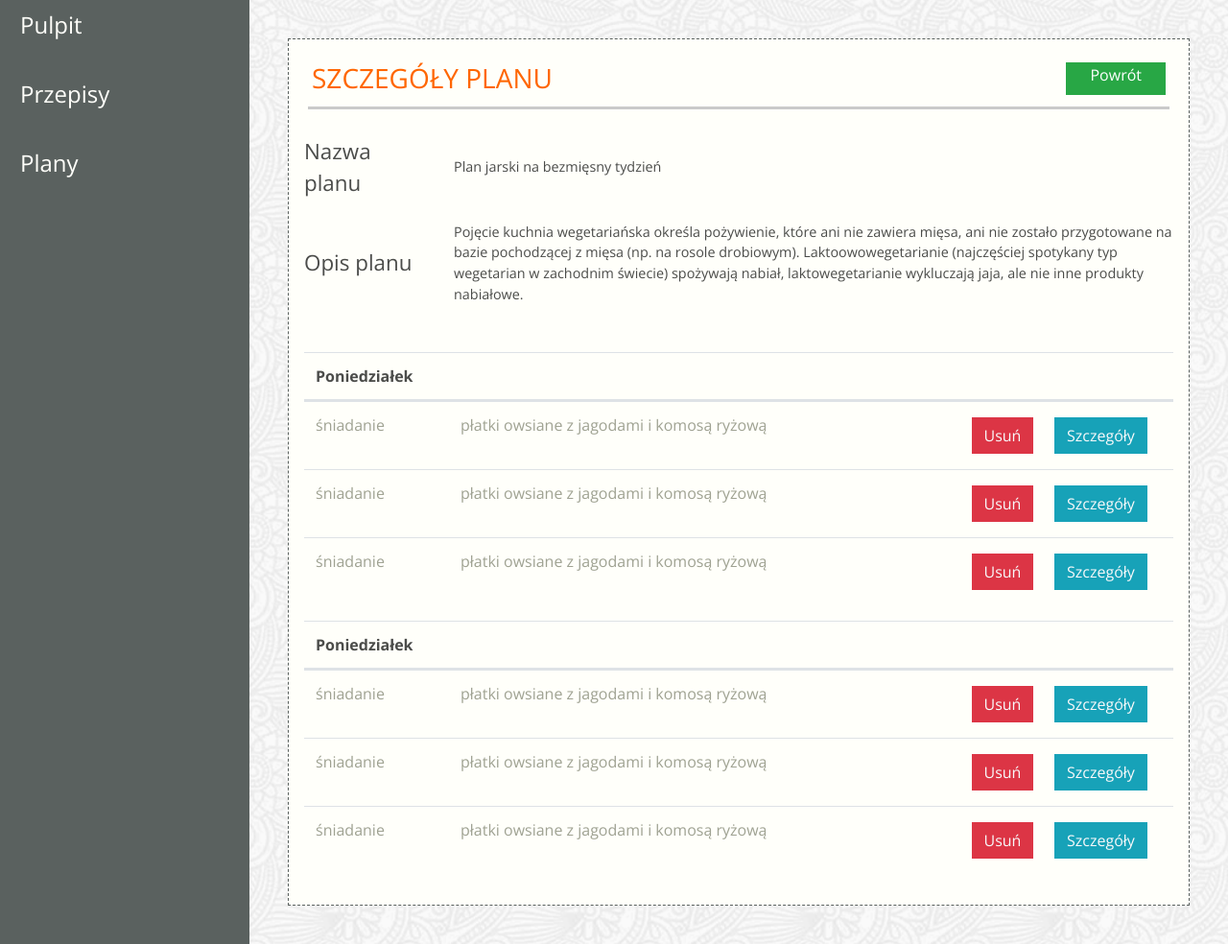
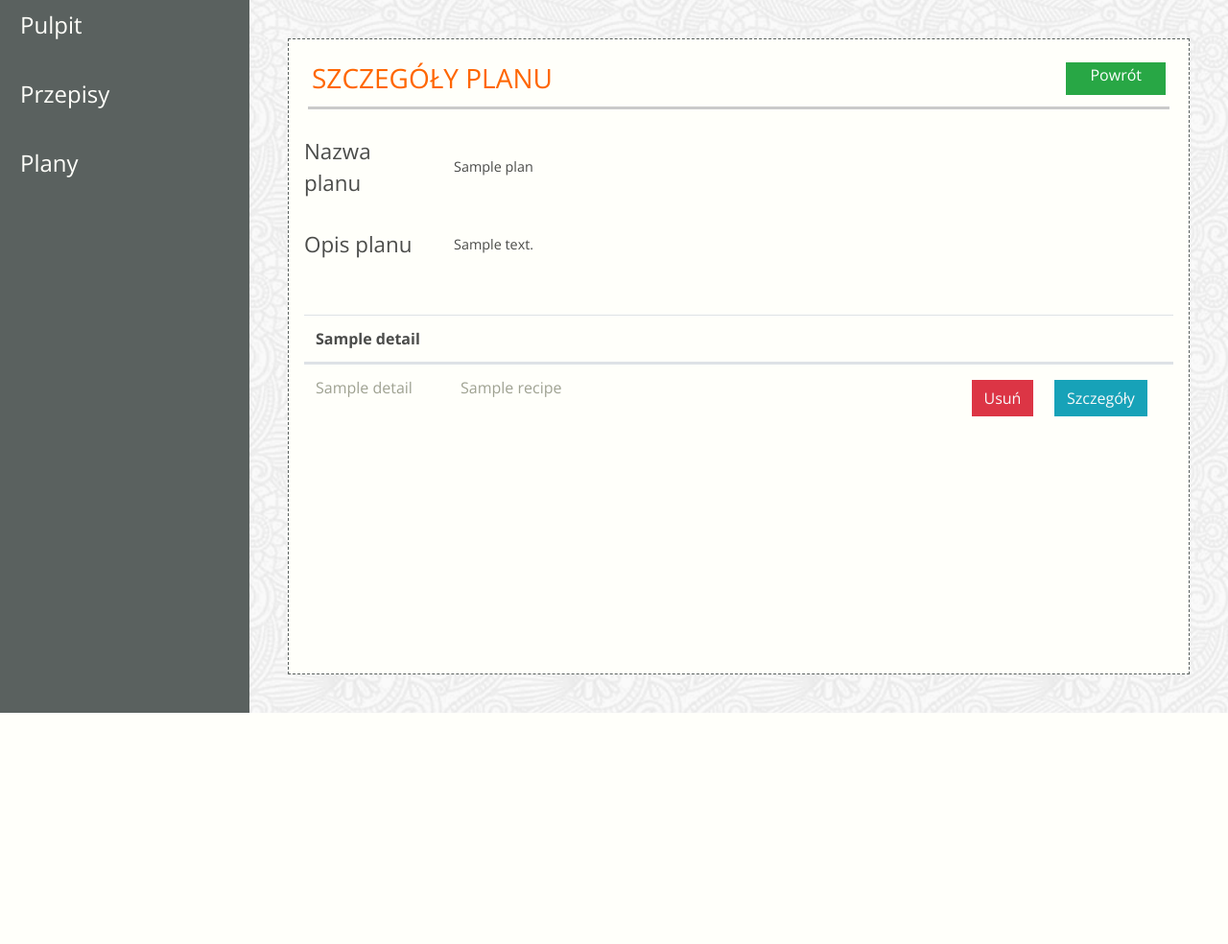
Before and after one commit to mateuszg1989/Jedzonko_scrum_project, a Django app: template jedzonko/templates/app-details-schedules.html in a window 1280 px wide. Shown: the part 84-1068 px from the top of the page at 96% size. After the commit the page ends 827 px from the top, so only its background shows below. Run offline with Django 3.2, Linux system fonts and the light colour scheme; the template is opened without the code that fills it: most values are stand-ins (such as "Sample title", 1, 10 or a date in 2020); some libraries are stand-ins or nearby versions; some web fonts are replaced.

Commit message:
task 7.1 v 1.0

```diff
--- a/jedzonko/templates/app-details-schedules.html
+++ b/jedzonko/templates/app-details-schedules.html
@@ -8,7 +8,7 @@
             <h3 class="color-header text-uppercase">SZCZEGÓŁY PLANU</h3>
         </div>
         <div class="col d-flex justify-content-end mb-2 noPadding">
-            <a href="" class="btn btn-success rounded-0 pt-0 pb-0 pr-4 pl-4">Powrót</a>
+            <a href="/main/" class="btn btn-success rounded-0 pt-0 pb-0 pr-4 pl-4">Powrót</a>
         </div>
     </div>
 
@@ -19,32 +19,24 @@
                                     Nazwa planu
                                 </span>
                 <div class="col-sm-10">
-                    <p class="schedules-text">Plan jarski na bezmięsny
-                        tydzień</p>
+                    <p class="schedules-text">{{ plan.name }}</p>
                 </div>
             </div>
+
             <div class="form-group row">
                                 <span class="col-sm-2 label-size col-form-label">
                                     Opis planu
                                 </span>
                 <div class="col-sm-10">
-                    <p class="schedules-text">
-                        Pojęcie kuchnia wegetariańska określa pożywienie, które
-                        ani nie zawiera mięsa, ani nie zostało przygotowane na
-                        bazie pochodzącej z mięsa (np. na rosole drobiowym).
-                        Laktoowowegetarianie (najczęściej spotykany typ
-                        wegetarian w zachodnim świecie) spożywają nabiał,
-                        laktowegetarianie wykluczają jaja, ale nie inne produkty
-                        nabiałowe.
-                    </p>
+                    <p class="schedules-text">{{ plan.description }}</p>
                 </div>
             </div>
         </div>
-
+ {% for details in recipe_plan %}
         <table class="table">
             <thead>
             <tr class="d-flex">
-                <th class="col-2">Poniedziałek</th>
+                <th class="col-2">{{ details.day_name }}</th>
                 <th class="col-7"></th>
                 <th class="col-1"></th>
                 <th class="col-2"></th>
@@ -52,30 +44,8 @@
             </thead>
             <tbody class="text-color-lighter">
             <tr class="d-flex">
-                <td class="col-2">śniadanie</td>
-                <td class="col-7">płatki owsiane z jagodami i komosą ryżową</td>
-                <td class="col-1 center">
-                    <a href="#" class="btn btn-danger rounded-0 text-light m-1">Usuń</a>
-                </td>
-                <td class="col-2 center">
-                    <a href="app-details-schedules.html"
-                       class="btn btn-info rounded-0 text-light m-1">Szczegóły</a>
-                </td>
-            </tr>
-            <tr class="d-flex">
-                <td class="col-2">śniadanie</td>
-                <td class="col-7">płatki owsiane z jagodami i komosą ryżową</td>
-                <td class="col-1 center">
-                    <a href="#" class="btn btn-danger rounded-0 text-light m-1">Usuń</a>
-                </td>
-                <td class="col-2 center">
-                    <a href="app-details-schedules.html"
-                       class="btn btn-info rounded-0 text-light m-1">Szczegóły</a>
-                </td>
-            </tr>
-            <tr class="d-flex">
-                <td class="col-2">śniadanie</td>
-                <td class="col-7">płatki owsiane z jagodami i komosą ryżową</td>
+                <td class="col-2">{{ details.meal_name }}</td>
+                <td class="col-7">{{ details.recipe }}</td>
                 <td class="col-1 center">
                     <a href="#" class="btn btn-danger rounded-0 text-light m-1">Usuń</a>
                 </td>
@@ -86,53 +56,7 @@
             </tr>
             </tbody>
         </table>
-
-        <table class="table">
-            <thead>
-            <tr class="d-flex">
-                <th class="col-2">Poniedziałek</th>
-                <th class="col-7"></th>
-                <th class="col-1"></th>
-                <th class="col-2"></th>
-            </tr>
-            </thead>
-            <tbody class="text-color-lighter">
-            <tr class="d-flex">
-                <td class="col-2">śniadanie</td>
-                <td class="col-7">płatki owsiane z jagodami i komosą ryżową</td>
-                <td class="col-1 center">
-                    <a href="#" class="btn btn-danger rounded-0 text-light m-1">Usuń</a>
-                </td>
-                <td class="col-2 center">
-                    <a href="app-details-schedules.html"
-                       class="btn btn-info rounded-0 text-light m-1">Szczegóły</a>
-                </td>
-            </tr>
-            <tr class="d-flex">
-                <td class="col-2">śniadanie</td>
-                <td class="col-7">płatki owsiane z jagodami i komosą ryżową</td>
-                <td class="col-1 center">
-                    <a href="#" class="btn btn-danger rounded-0 text-light m-1">Usuń</a>
-                </td>
-                <td class="col-2 center">
-                    <a href="app-details-schedules.html"
-                       class="btn btn-info rounded-0 text-light m-1">Szczegóły</a>
-                </td>
-            </tr>
-            <tr class="d-flex">
-                <td class="col-2">śniadanie</td>
-                <td class="col-7">płatki owsiane z jagodami i komosą ryżową</td>
-                <td class="col-1 center">
-                    <a href="#" class="btn btn-danger rounded-0 text-light m-1">Usuń</a>
-                </td>
-                <td class="col-2 center">
-                    <a href="app-details-schedules.html"
-                       class="btn btn-info rounded-0 text-light m-1">Szczegóły</a>
-                </td>
-            </tr>
-            </tbody>
-        </table>
-
+     {% endfor %}
     </div>
 </div>
 {% endblock content %}
--- a/jedzonko/templates/app-recipes.html
+++ b/jedzonko/templates/app-recipes.html
@@ -7,7 +7,7 @@
         <div class="col noPadding"><h3 class="color-header text-uppercase">Lista
             Przepisów</h3></div>
         <div class="col noPadding d-flex justify-content-end mb-2"><a
-                href="/app-add-recipe.html"
+                href="/recipe/add"
                 class="btn btn-success rounded-0 pt-0 pb-0 pr-4 pl-4">Dodaj
             przepis</a></div>
     </div>
--- a/jedzonko/templates/app-schedules.html
+++ b/jedzonko/templates/app-schedules.html
@@ -33,7 +33,7 @@
 
                 <td class="col-2 d-flex align-items-center justify-content-center flex-wrap">
                     <a href="" class="btn btn-danger rounded-0 text-light m-1">Usuń</a>
-                    <a href=""
+                    <a href="/plan/{{ plan.id }}"
                        class="btn btn-info rounded-0 text-light m-1">Szczegóły</a>
                     <a href=""
                        class="btn btn-warning rounded-0 text-light m-1">Edytuj</a>
```
Also changed, not shown: jedzonko/views.py (+9 -3 lines).
